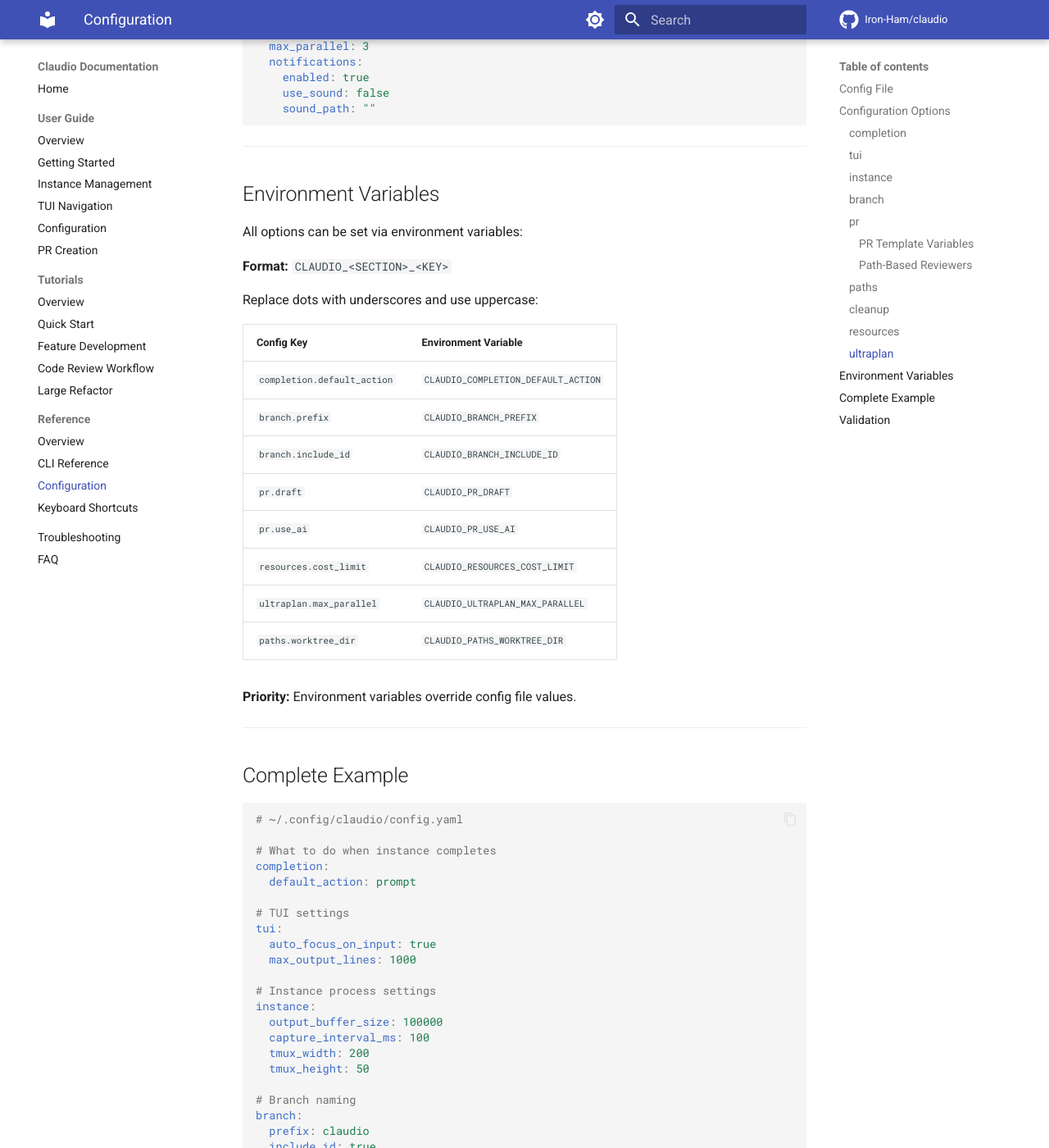
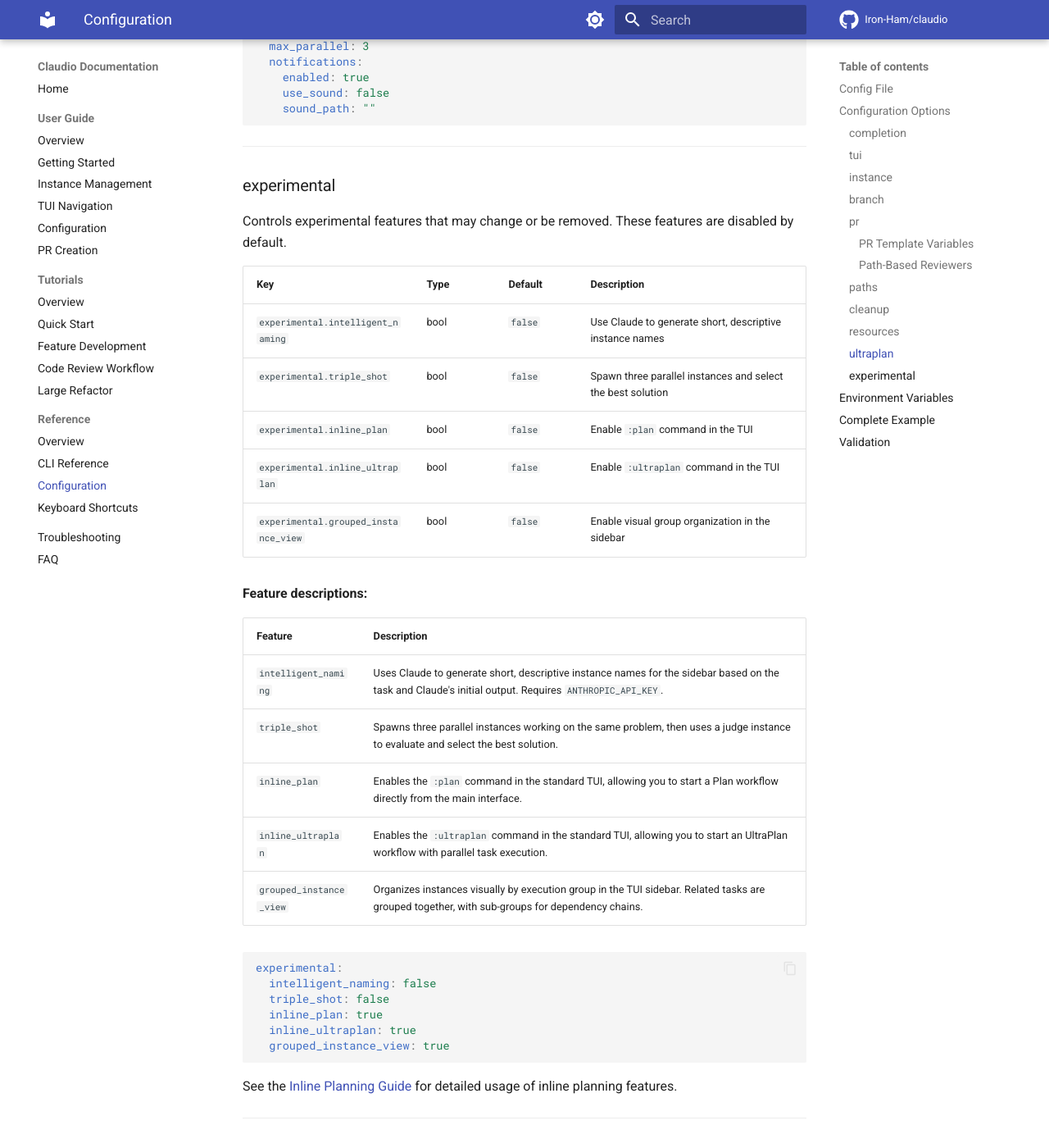
Before and after one commit to Iron-Ham/claudio, an MkDocs documentation site: the page built from docs/reference/configuration.md, in a window 1280 px wide and 1400 px high, scrolled down 6594 px. Shown: the whole window at 82% size. Built offline with MkDocs 1.6.1 and Material for MkDocs 9.7.7, drawn with Linux system fonts in a browser that asks for light colours; comment, search, counter and statistics services are not loaded; some of the changed text lies outside the part shown.

Commit message:
feat(tui): add inline planning documentation and wire group shortcuts
- Add inline planning documentation and help text
- Wire group keyboard shortcuts (g prefix) into main TUI loop
- Use SidebarView instead of DashboardView for proper grouped rendering
- Add nil check for inputRouter in group command handling

````diff
--- a/docs/reference/configuration.md
+++ b/docs/reference/configuration.md
@@ -268,6 +268,41 @@ ultraplan:
 
 ---
 
+### experimental
+
+Controls experimental features that may change or be removed. These features are disabled by default.
+
+| Key | Type | Default | Description |
+|-----|------|---------|-------------|
+| `experimental.intelligent_naming` | bool | `false` | Use Claude to generate short, descriptive instance names |
+| `experimental.triple_shot` | bool | `false` | Spawn three parallel instances and select the best solution |
+| `experimental.inline_plan` | bool | `false` | Enable `:plan` command in the TUI |
+| `experimental.inline_ultraplan` | bool | `false` | Enable `:ultraplan` command in the TUI |
+| `experimental.grouped_instance_view` | bool | `false` | Enable visual group organization in the sidebar |
+
+**Feature descriptions:**
+
+| Feature | Description |
+|---------|-------------|
+| `intelligent_naming` | Uses Claude to generate short, descriptive instance names for the sidebar based on the task and Claude's initial output. Requires `ANTHROPIC_API_KEY`. |
+| `triple_shot` | Spawns three parallel instances working on the same problem, then uses a judge instance to evaluate and select the best solution. |
+| `inline_plan` | Enables the `:plan` command in the standard TUI, allowing you to start a Plan workflow directly from the main interface. |
+| `inline_ultraplan` | Enables the `:ultraplan` command in the standard TUI, allowing you to start an UltraPlan workflow with parallel task execution. |
+| `grouped_instance_view` | Organizes instances visually by execution group in the TUI sidebar. Related tasks are grouped together, with sub-groups for dependency chains. |
+
+```yaml
+experimental:
+  intelligent_naming: false
+  triple_shot: false
+  inline_plan: true
+  inline_ultraplan: true
+  grouped_instance_view: true
+```
+
+See the [Inline Planning Guide](../guide/inline-planning.md) for detailed usage of inline planning features.
+
+---
+
 ## Environment Variables
 
 All options can be set via environment variables:
@@ -286,6 +321,9 @@ Replace dots with underscores and use uppercase:
 | `resources.cost_limit` | `CLAUDIO_RESOURCES_COST_LIMIT` |
 | `ultraplan.max_parallel` | `CLAUDIO_ULTRAPLAN_MAX_PARALLEL` |
 | `paths.worktree_dir` | `CLAUDIO_PATHS_WORKTREE_DIR` |
+| `experimental.inline_plan` | `CLAUDIO_EXPERIMENTAL_INLINE_PLAN` |
+| `experimental.inline_ultraplan` | `CLAUDIO_EXPERIMENTAL_INLINE_ULTRAPLAN` |
+| `experimental.grouped_instance_view` | `CLAUDIO_EXPERIMENTAL_GROUPED_INSTANCE_VIEW` |
 
 **Priority:** Environment variables override config file values.
 
@@ -353,6 +391,14 @@ ultraplan:
   notifications:
     enabled: true
     use_sound: false
+
+# Experimental features (disabled by default)
+experimental:
+  intelligent_naming: false
+  triple_shot: false
+  inline_plan: false
+  inline_ultraplan: false
+  grouped_instance_view: false
 ```
 
 ---
````
Also changed, not shown: docs/guide/index.md (+3 -0 lines), docs/guide/inline-planning.md (added, +324 -0 lines), docs/reference/keyboard-shortcuts.md (+16 -0 lines), 2 other files.
